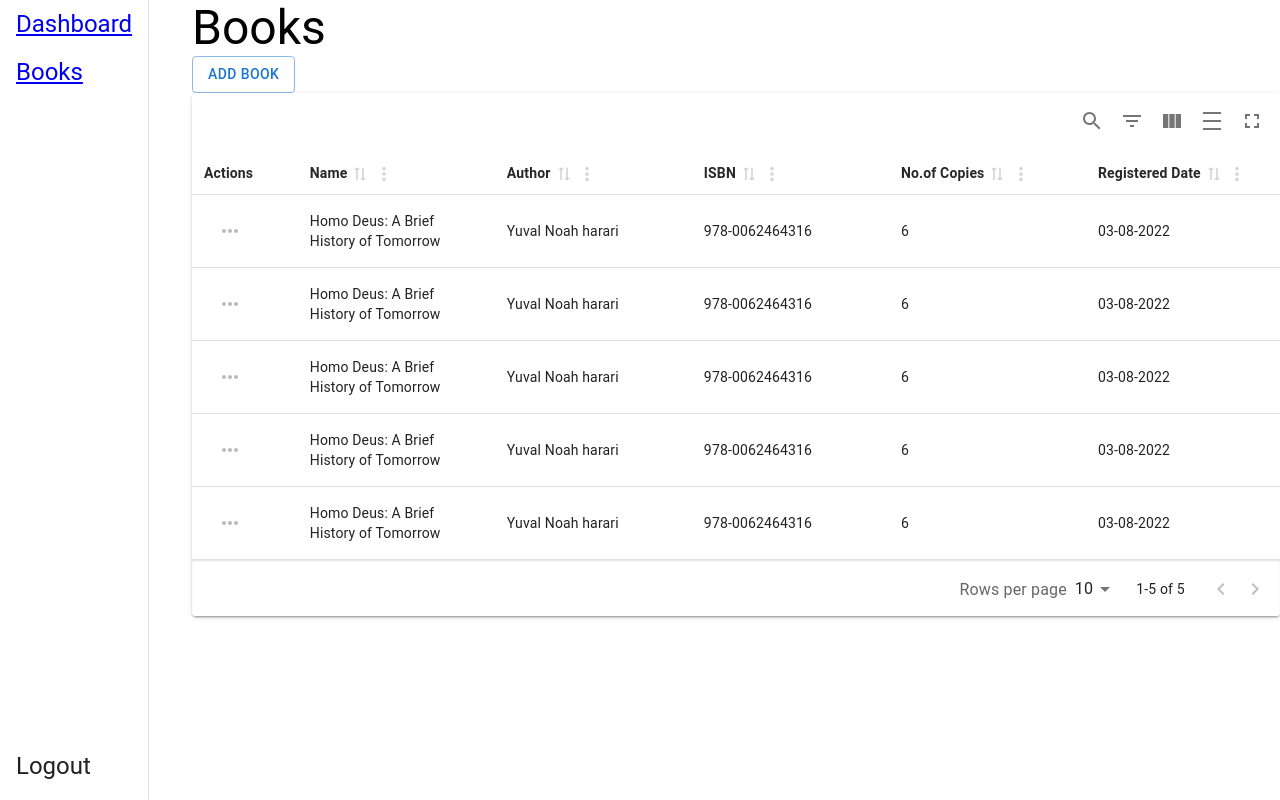
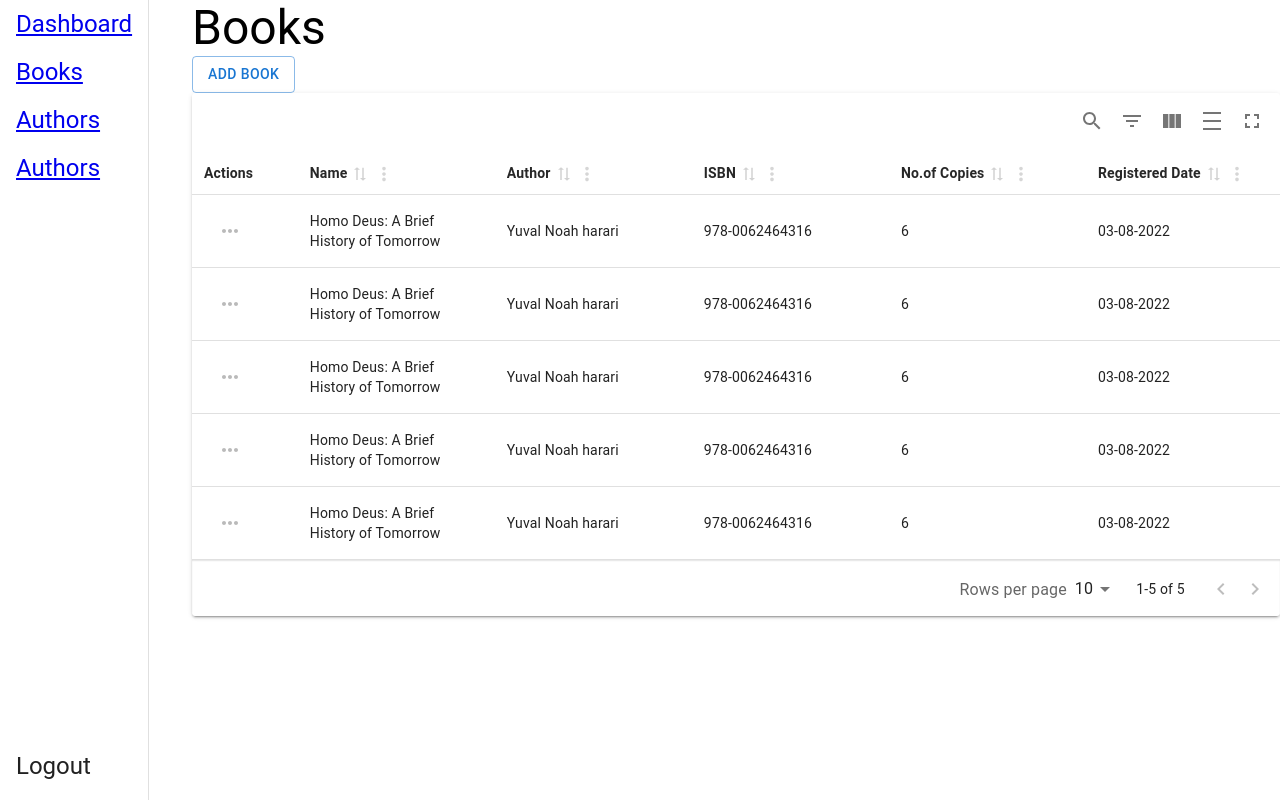
Before and after one commit to RAD-group-project/2208-rad-group-project, a React (Create React App) app in the folder client/: page /books in a window 1280 px wide. Built offline with nearby package versions, Linux system fonts and the light colour scheme.

Commit message:
change client port

```diff
--- a/client/package.json
+++ b/client/package.json
@@ -23,7 +23,7 @@
     "yup": "^1.2.0"
   },
   "scripts": {
-    "start": "react-scripts start",
+    "start": " PORT=3001 react-scripts start",
     "build": "react-scripts build",
     "test": "react-scripts test",
     "eject": "react-scripts eject"
--- a/client/src/App.js
+++ b/client/src/App.js
@@ -43,8 +43,10 @@ function App() {
             <Route exact path="/dashboard" element={<div> <Sidebar/> Home </div>}>
 
             </Route>
-            {user ? <Route exact path="/login" element={  <Navigate to="/home" />} />:<Route exact path="/login" element={ <Auth login/>} />}
-            {user ? <Route exact path="/register" element={  <Navigate to="/home" />} />:<Route exact path="/register" element={ <Auth register/>} />}
+            {user ? <Route exact path="/login" element={  <Navigate to="/" />} />:<Route exact path="/login" element={ <Auth login/>} />}
+            {user ? <Route exact path="/register" element={  <Navigate to="/" />} />:<Route exact path="/register" element={ <Auth register/>} />}
+
+            {!user ? <Route exact path="/dashboard" element={  <Navigate to="/login" />} />:<Route exact path="/dashboard" element={ <div> <Sidebar/> Home </div>} />}
 
             {/* <Route exact path="/login" element={ <Auth login/>} /> */}
 
--- a/client/src/components/Sidebar/index.js
+++ b/client/src/components/Sidebar/index.js
@@ -5,6 +5,7 @@ import { Typography, List, ListItem,ListItemButton} from '@mui/material'
 
 import {Link} from 'react-router-dom'
 import { useAuth } from '../../hooks/useAuth'
+import axios from 'axios'
 
 const drawerWidth = 240
 
@@ -23,6 +24,23 @@ export default function Sidebar() {
 
     const {logout} = useAuth()
 
+
+    const logoutUser = () => {
+        // handleClose();
+        axios.get(`http://localhost:8083/api/auth/logout`, { withCredentials: true })
+          .then((response) => {
+            // handle success
+            if (response.status === 200) {
+              console.log(response.data);
+              logout();
+            }
+          })
+          .catch((error) => {
+            // handle error
+            alert(error);
+            console.log(error);
+          })
+      };
 
 
     const classes = useStyles()
@@ -53,8 +71,31 @@ export default function Sidebar() {
 
 </Typography>
 
+<Typography variant='h5'>
+<Link to="/authors">
+
+
+    <ListItemButton>
+    Authors
+    </ListItemButton>
+    </Link>
+
+</Typography>
+
+<Typography variant='h5'>
+<Link to="/authors">
+
+
+    <ListItemButton>
+    Authors
+    </ListItemButton>
+    </Link>
+
+</Typography>
+
+
 <Typography variant="h5" style={{ position: 'absolute', bottom: '10px' }}>
-  <ListItemButton onClick={logout}>
+  <ListItemButton onClick={logoutUser}>
     Logout
   </ListItemButton>
 </Typography>
```
